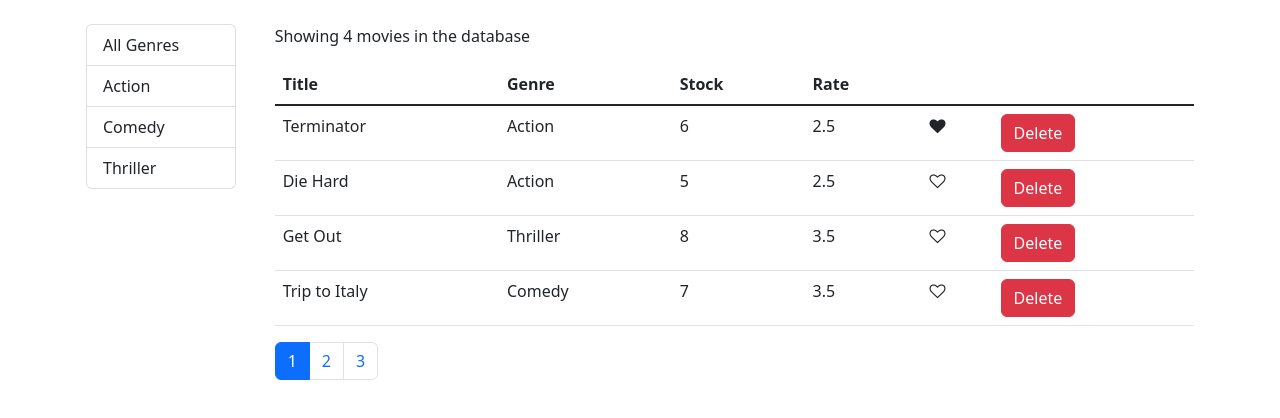
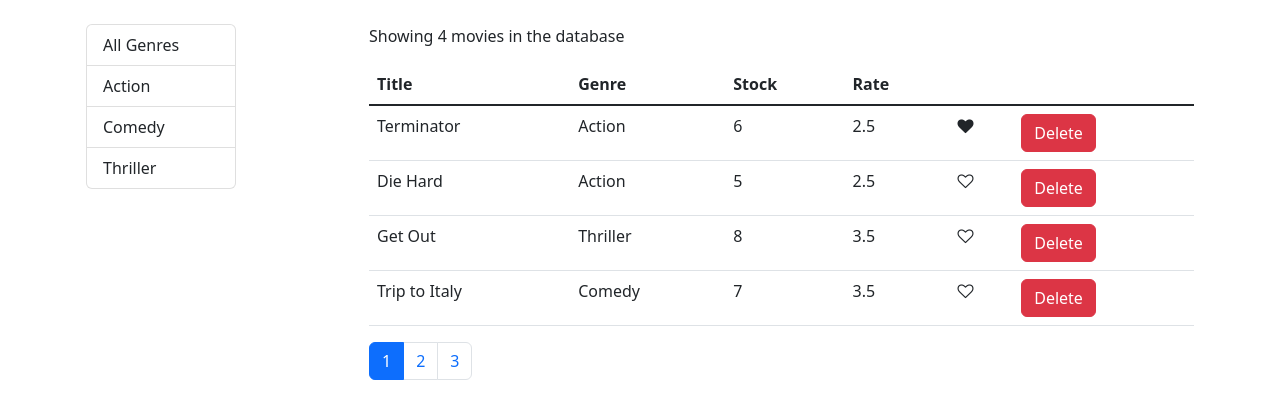
Before and after one commit to agurchu/vidly-project, a React (Vite) app: page / in a window 1280 px wide. Shown: the top 418 px of the page. Built offline with nearby package versions, Linux system fonts and the light colour scheme.

Commit message:
extracting MoviesTable

```diff
--- a/src/components/movies.jsx
+++ b/src/components/movies.jsx
@@ -1,10 +1,11 @@
 import React, { useEffect, useState } from "react";
 import { getMovies } from "../services/fakeMovieService";
-import Like from "./common/like";
+
 import Pagination from "./common/pagination";
 import { paginate } from "../utility/paginate";
 import ListGroup from "./listGroup";
 import { getGenres } from "../services/fakeGenreService";
+import MoviesTable from "./moviesTable";
 
 function Movies() {
   const [movies, setMovies] = useState([]);
@@ -51,7 +52,7 @@ function Movies() {
 
   return (
     <div className="row">
-      <div className="col-2">
+      <div className="col-3">
         <ListGroup
           selectedItem={selectedGenre}
           items={genres}
@@ -67,42 +68,11 @@ function Movies() {
               Showing {movieItems.length}{" "}
               {movieItems.length === 1 ? "movie" : "movies"} in the database
             </p>
-            <table className="table table-hover">
-              <thead>
-                <tr>
-                  <th>Title</th>
-                  <th>Genre</th>
-                  <th>Stock</th>
-                  <th>Rate</th>
-                  <th></th>
-                  <th></th>
-                </tr>
-              </thead>
-              <tbody className="table-group-divider">
-                {movieItems.map((movie) => (
-                  <tr key={movie._id}>
-                    <td>{movie.title}</td>
-                    <td>{movie.genre.name}</td>
-                    <td>{movie.numberInStock}</td>
-                    <td>{movie.dailyRentalRate}</td>
-                    <td>
-                      <Like
-                        liked={movie.liked}
-                        onClick={() => handleLiked(movie)}
-                      />
-                    </td>
-                    <td>
-                      <button
-                        className="btn btn-danger"
-                        onClick={() => handleDelete(movie)}
-                      >
-                        Delete
-                      </button>
-                    </td>
-                  </tr>
-                ))}
-              </tbody>
-            </table>
+            <MoviesTable
+              movieItems={movieItems}
+              onDelete={handleDelete}
+              onLiked={handleLiked}
+            />
             <Pagination
               itemsCount={filtered.length}
               pageSize={pageSize}
--- /dev/null
+++ b/src/components/moviesTable.jsx
@@ -0,0 +1,42 @@
+import Like from "./common/like";
+
+function MoviesTable(props) {
+  const { onLiked, onDelete, movieItems } = props;
+  return (
+    <table className="table table-hover">
+      <thead>
+        <tr>
+          <th>Title</th>
+          <th>Genre</th>
+          <th>Stock</th>
+          <th>Rate</th>
+          <th></th>
+          <th></th>
+        </tr>
+      </thead>
+      <tbody className="table-group-divider">
+        {movieItems.map((movie) => (
+          <tr key={movie._id}>
+            <td>{movie.title}</td>
+            <td>{movie.genre.name}</td>
+            <td>{movie.numberInStock}</td>
+            <td>{movie.dailyRentalRate}</td>
+            <td>
+              <Like liked={movie.liked} onClick={() => onLiked(movie)} />
+            </td>
+            <td>
+              <button
+                className="btn btn-danger"
+                onClick={() => onDelete(movie)}
+              >
+                Delete
+              </button>
+            </td>
+          </tr>
+        ))}
+      </tbody>
+    </table>
+  );
+}
+
+export default MoviesTable;
```
